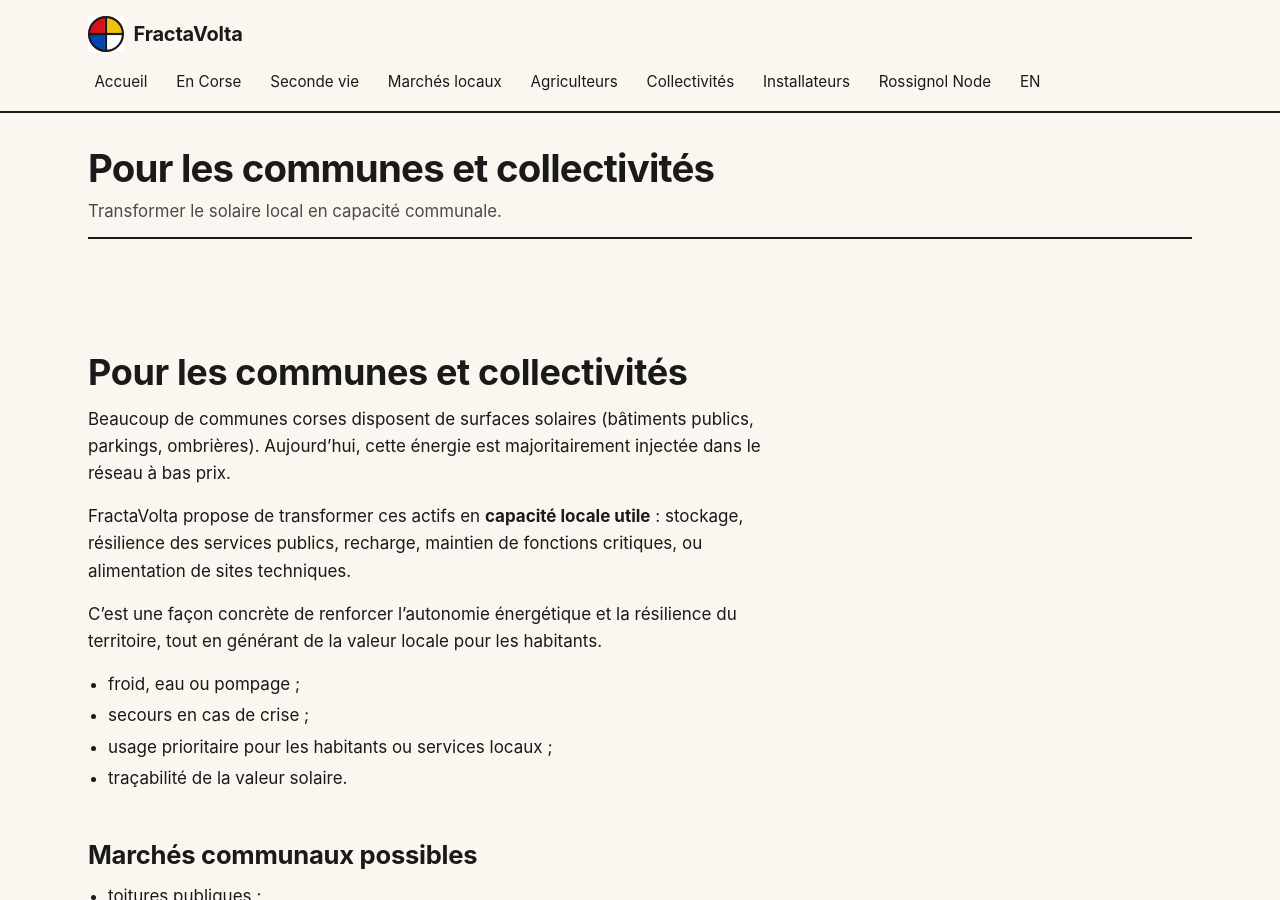
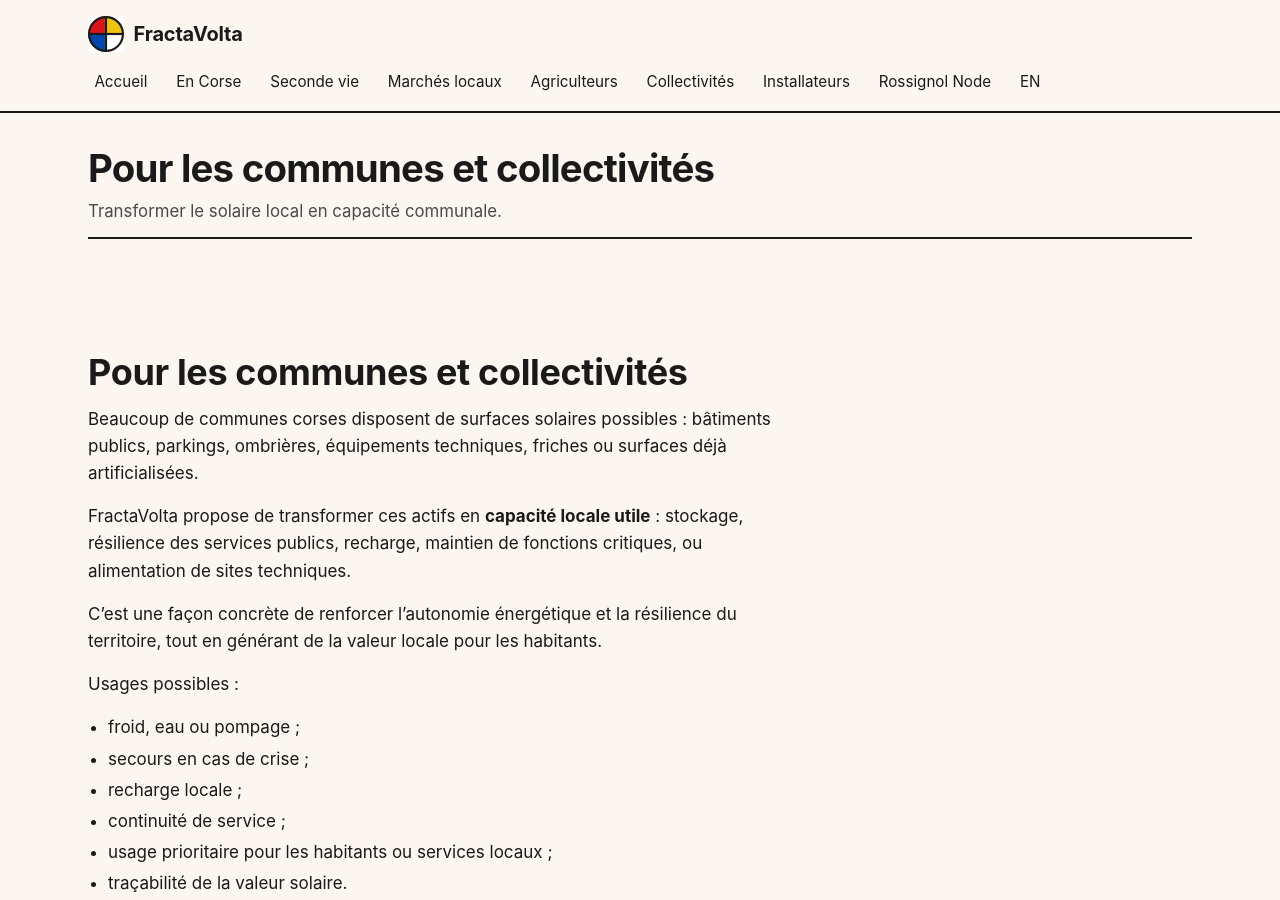
Before and after one commit to JeanHuguesRobert/FractaVolta, a Jekyll site: the page built from docs/fr/collectivites.md, in a window 1280 px wide and 900 px high. Built offline with Jekyll 4.4.1, drawn with Linux system fonts in a browser that asks for light colours; some of the changed text lies outside the part shown.

Commit message:
docs: polish French municipalities page

```diff
--- a/docs/fr/collectivites.md
+++ b/docs/fr/collectivites.md
@@ -1,22 +1,28 @@
 ---
 title: Pour les communes et collectivités
 subtitle: Transformer le solaire local en capacité communale.
-description: "Pour les communes et collectivités corses : valorisation du solaire en capacité locale (stockage, services critiques, autonomie), audits de seconde vie, pilotes avec traçabilité et réversibilité."
+lang: fr
+description: "Pour les communes et collectivités corses : valorisation du solaire en capacité locale, stockage, services critiques, autonomie, audits de seconde vie, pilotes avec traçabilité et réversibilité."
 canonical_url: https://fractavolta.com/fr/collectivites
-last_stamped_at: 2026-05-20
-date: "2026-05-20"
-status: "draft — auto-filled (frontmatter cleanup)"
+last_stamped_at: 2026-06-02
+date: "2026-06-02"
+status: "active — page française opérationnelle"
 ---
 
 # Pour les communes et collectivités
 
-Beaucoup de communes corses disposent de surfaces solaires (bâtiments publics, parkings, ombrières). Aujourd’hui, cette énergie est majoritairement injectée dans le réseau à bas prix.
+Beaucoup de communes corses disposent de surfaces solaires possibles : bâtiments publics, parkings, ombrières, équipements techniques, friches ou surfaces déjà artificialisées.
 
 FractaVolta propose de transformer ces actifs en **capacité locale utile** : stockage, résilience des services publics, recharge, maintien de fonctions critiques, ou alimentation de sites techniques.
 
 C’est une façon concrète de renforcer l’autonomie énergétique et la résilience du territoire, tout en générant de la valeur locale pour les habitants.
+
+Usages possibles :
+
 - froid, eau ou pompage ;
 - secours en cas de crise ;
+- recharge locale ;
+- continuité de service ;
 - usage prioritaire pour les habitants ou services locaux ;
 - traçabilité de la valeur solaire.
 
```
Also changed, not shown: other parts of docs/fr/collectivites.md (+6 -0 lines).
